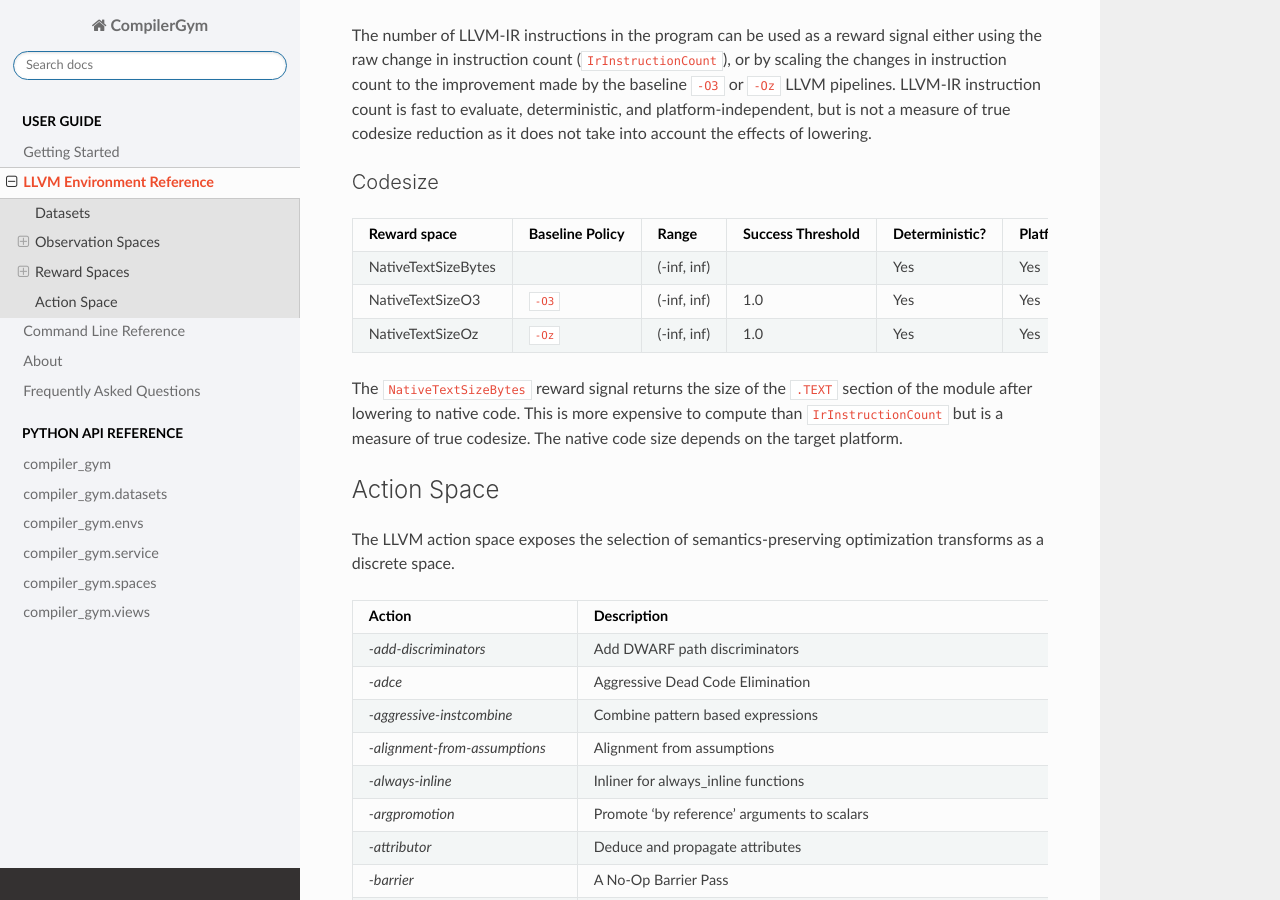
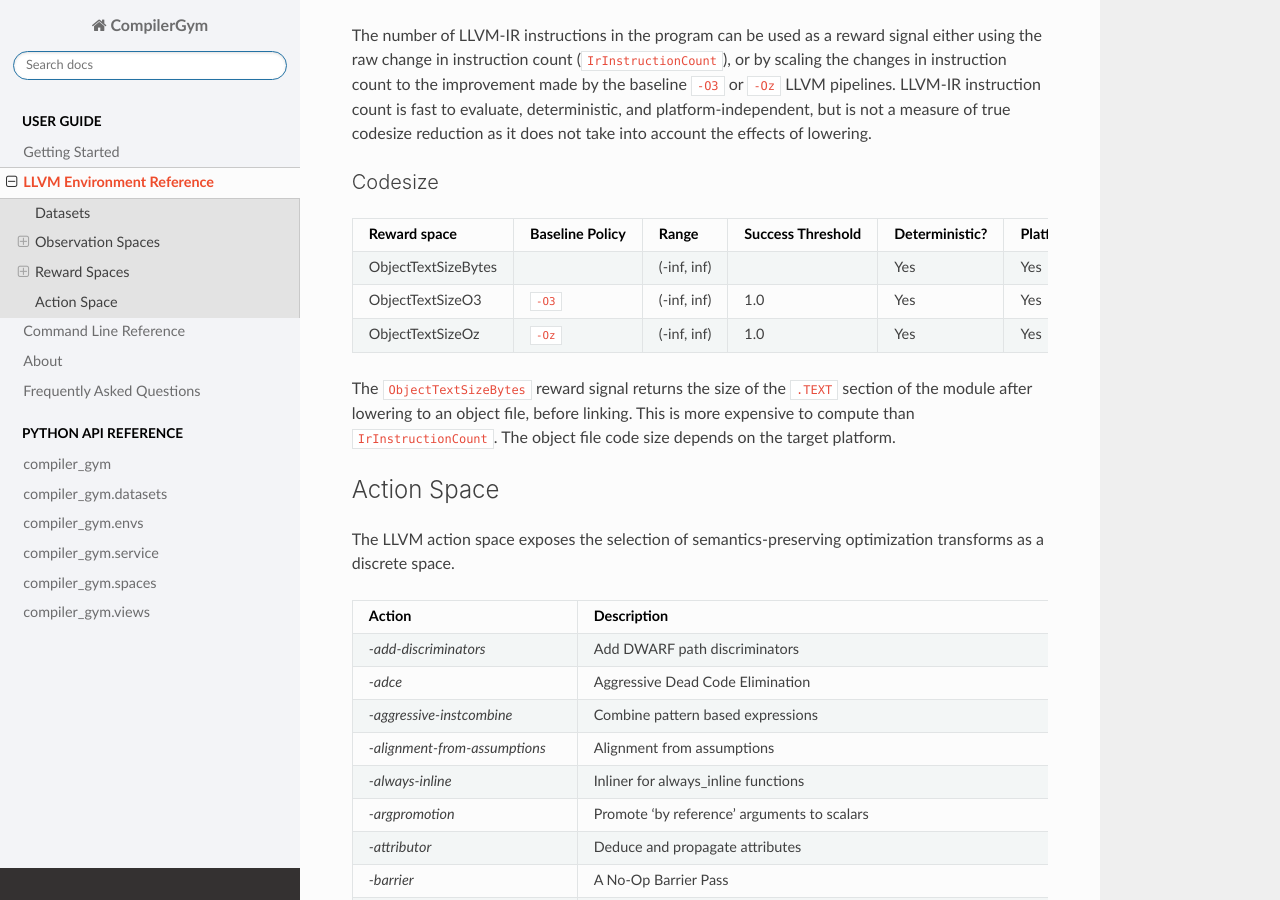
Before and after one commit to facebookresearch/CompilerGym, a Sphinx documentation site: the page built from docs/source/llvm/index.rst, in a window 1280 px wide and 900 px high, scrolled down 6109 px. Built offline with Sphinx 7.4.7 and the Read the Docs theme 2.0.0, drawn with Linux system fonts in a browser that asks for light colours; pages that are not in the unit, such as notebooks, are missing from menus; some of the changed text lies outside the part shown.

Commit message:
Rename 'NativeTextSize' to 'ObjectTextSize'.
The .text size reward signals are derived from objecct files. This is
to emphasize that this reward signal is obtained before linking.

```diff
--- a/docs/source/llvm/index.rst
+++ b/docs/source/llvm/index.rst
@@ -264,13 +264,13 @@ Cost Models
 +--------------------------+------------------------------------------------------------------------------------+
 | IrInstructionCountOz     | `Box(0, 9223372036854775807, (1,), int64)`                                         |
 +--------------------------+------------------------------------------------------------------------------------+
-| NativeTextSizeBytes      | `Box(0, 9223372036854775807, (1,), int64)`                                         |
+| ObjectTextSizeBytes      | `Box(0, 9223372036854775807, (1,), int64)`                                         |
 +--------------------------+------------------------------------------------------------------------------------+
-| NativeTextSizeO0         | `Box(0, 9223372036854775807, (1,), int64)`                                         |
+| ObjectTextSizeO0         | `Box(0, 9223372036854775807, (1,), int64)`                                         |
 +--------------------------+------------------------------------------------------------------------------------+
-| NativeTextSizeO3         | `Box(0, 9223372036854775807, (1,), int64)`                                         |
+| ObjectTextSizeO3         | `Box(0, 9223372036854775807, (1,), int64)`                                         |
 +--------------------------+------------------------------------------------------------------------------------+
-| NativeTextSizeOz         | `Box(0, 9223372036854775807, (1,), int64)`                                         |
+| ObjectTextSizeOz         | `Box(0, 9223372036854775807, (1,), int64)`                                         |
 +--------------------------+------------------------------------------------------------------------------------+
 
 Raw values from the cost models used to compute :ref:`rewards <reward>`.
@@ -327,17 +327,17 @@ Codesize
 +----------------------+-----------------+-------------+---------------------+------------------+-----------------------+
 | Reward space         | Baseline Policy | Range       |   Success Threshold | Deterministic?   | Platform dependent?   |
 +======================+=================+=============+=====================+==================+=======================+
-| NativeTextSizeBytes  |                 | (-inf, inf) |                     | Yes              | Yes                   |
+| ObjectTextSizeBytes  |                 | (-inf, inf) |                     | Yes              | Yes                   |
 +----------------------+-----------------+-------------+---------------------+------------------+-----------------------+
-| NativeTextSizeO3     | :code:`-O3`     | (-inf, inf) |                 1.0 | Yes              | Yes                   |
+| ObjectTextSizeO3     | :code:`-O3`     | (-inf, inf) |                 1.0 | Yes              | Yes                   |
 +----------------------+-----------------+-------------+---------------------+------------------+-----------------------+
-| NativeTextSizeOz     | :code:`-Oz`     | (-inf, inf) |                 1.0 | Yes              | Yes                   |
+| ObjectTextSizeOz     | :code:`-Oz`     | (-inf, inf) |                 1.0 | Yes              | Yes                   |
 +----------------------+-----------------+-------------+---------------------+------------------+-----------------------+
 
-The :code:`NativeTextSizeBytes` reward signal returns the size of the
-:code:`.TEXT` section of the module after lowering to native code. This is more
-expensive to compute than :code:`IrInstructionCount` but is a measure of true
-codesize. The native code size depends on the target platform.
+The :code:`ObjectTextSizeBytes` reward signal returns the size of the
+:code:`.TEXT` section of the module after lowering to an object file, before
+linking. This is more expensive to compute than :code:`IrInstructionCount`. The
+object file code size depends on the target platform.
 
 
 Action Space
```
Also changed, not shown: 12 other files.
